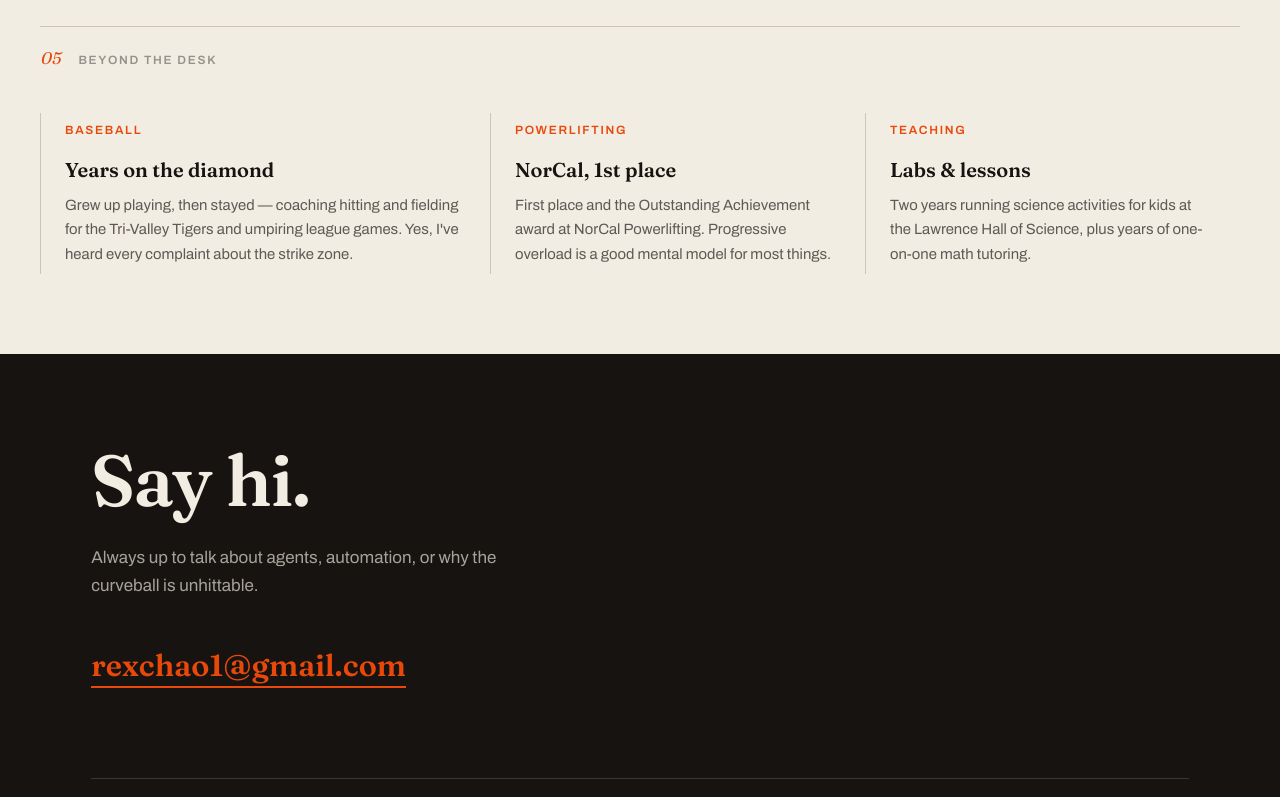
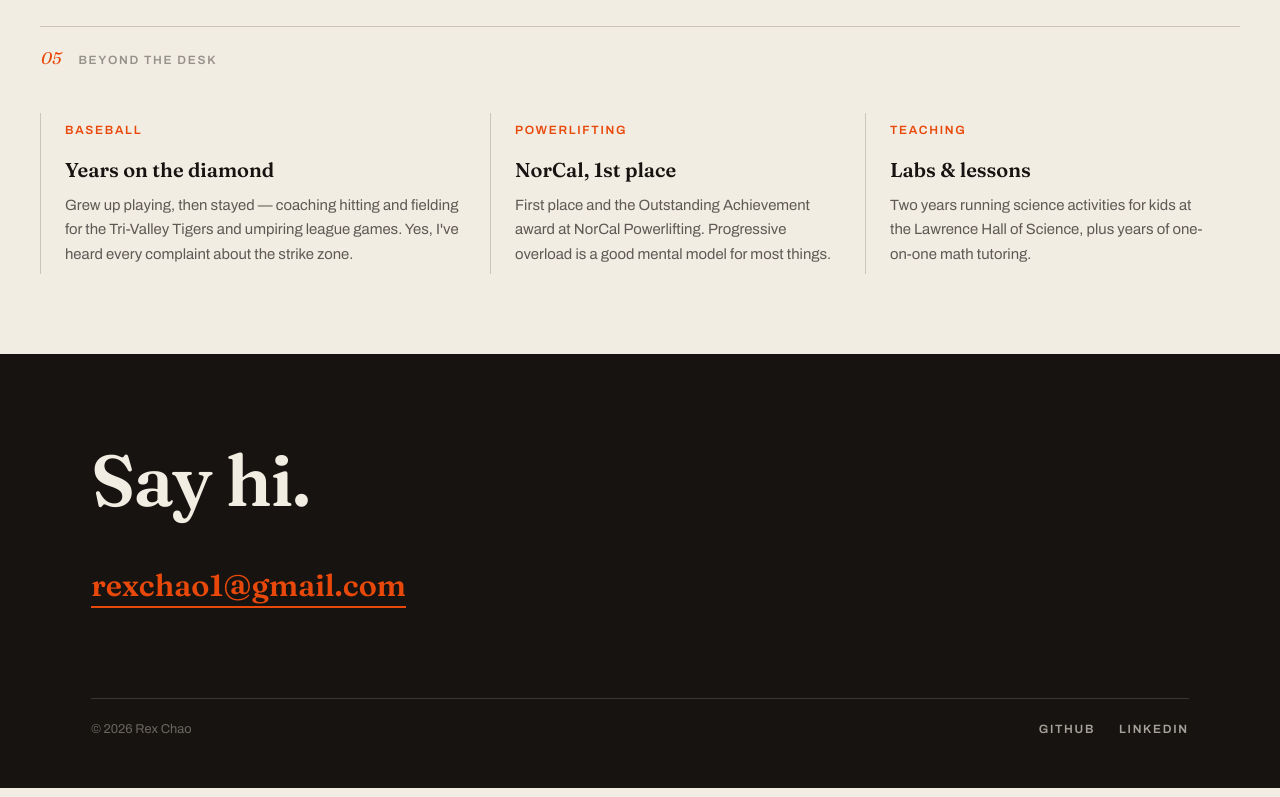
Before and after one commit to rexchao1/rexchao1.github.io, a Next.js app: page / in a window 1280 px wide. Shown: the part 3739-4536 px from the top of the page. Built offline with nearby package versions, Linux system fonts and the light colour scheme.

Commit message:
Fix year for Chess project and update footer
Updated the year for the Chess project and removed a corny line from the footer.

```diff
--- a/app/page.js
+++ b/app/page.js
@@ -18,7 +18,7 @@ const earlier = [
     href: null,
   },
   {
-    year: "2024",
+    year: "2022",
     name: "Chess",
     desc: "Two-player chess written in Python Turtle",
     href: "https://github.com/rexchao1/Chess",
@@ -314,8 +314,7 @@ export default function Home() {
         <div className="shell">
           <h2>Say hi.</h2>
           <p className="pitch">
-            Always up to talk about agents, automation, or why the curveball
-            is unhittable.
+
           </p>
           <a className="email" href="mailto:rexchao1@gmail.com">
             rexchao1@gmail.com
```
